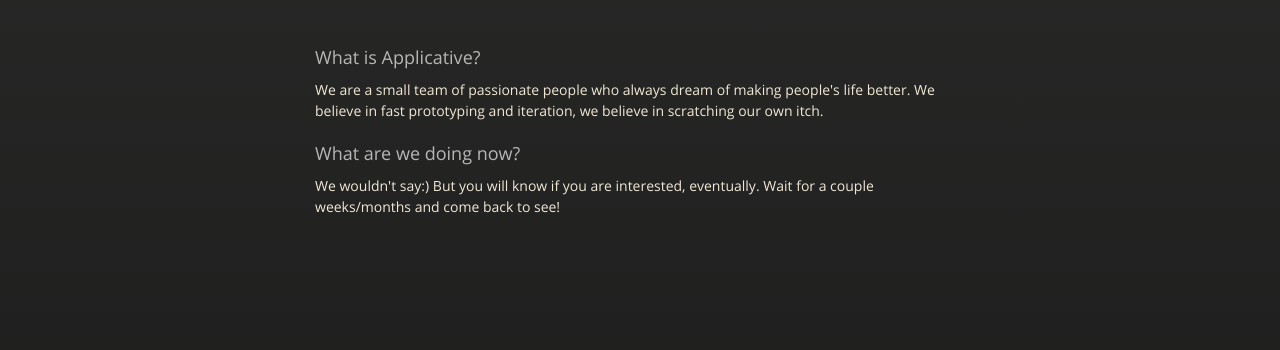
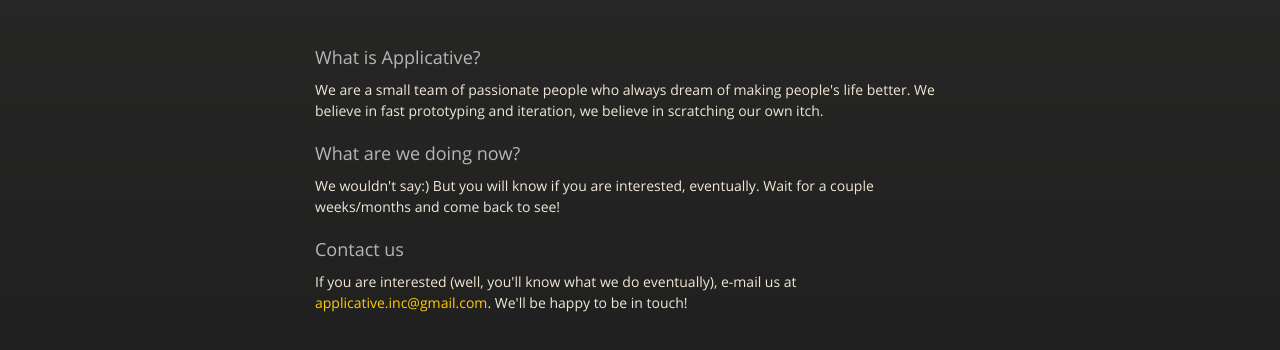
Before and after one commit to ApplicativeInc/ApplicativeInc.github.io, a plain HTML site: page index.html in a window 1280 px wide. Shown: the part 226-576 px from the top of the page. Drawn offline with nearby package versions, Linux system fonts and the light colour scheme.

Commit message:
Replace master branch with page content via GitHub

```diff
--- a/index.html
+++ b/index.html
@@ -44,6 +44,11 @@
 <a name="what-are-we-doing-now" class="anchor" href="#what-are-we-doing-now"><span class="octicon octicon-link"></span></a>What are we doing now?</h3>
 
 <p>We wouldn't say:) But you will know if you are interested, eventually. Wait for a couple weeks/months and come back to see!</p>
+
+<h3>
+<a name="contact-us" class="anchor" href="#contact-us"><span class="octicon octicon-link"></span></a>Contact us</h3>
+
+<p>If you are interested (well, you'll know what we do eventually), e-mail us at <a href="mailto:applicative.inc@gmail.com">applicative.inc@gmail.com</a>. We'll be happy to be in touch!</p>
       </section>
 
     </div>
--- a/params.json
+++ b/params.json
@@ -1 +1 @@
-{"name":"Applicative","tagline":"Independent Software Studio","body":"### What is Applicative?\r\n\r\nWe are a small team of passionate people who always dream of making people's life better. We believe in fast prototyping and iteration, we believe in scratching our own itch.\r\n\r\n### What are we doing now?\r\n\r\nWe wouldn't say:) But you will know if you are interested, eventually. Wait for a couple weeks/months and come back to see!\r\n","google":"","note":"Don't delete this file! It's used internally to help with page regeneration."}
+{"name":"Applicative","tagline":"Independent Software Studio","body":"### What is Applicative?\r\n\r\nWe are a small team of passionate people who always dream of making people's life better. We believe in fast prototyping and iteration, we believe in scratching our own itch.\r\n\r\n### What are we doing now?\r\n\r\nWe wouldn't say:) But you will know if you are interested, eventually. Wait for a couple weeks/months and come back to see!\r\n\r\n### Contact us\r\n\r\nIf you are interested (well, you'll know what we do eventually), e-mail us at applicative.inc@gmail.com. We'll be happy to be in touch!\r\n","google":"","note":"Don't delete this file! It's used internally to help with page regeneration."}
```
